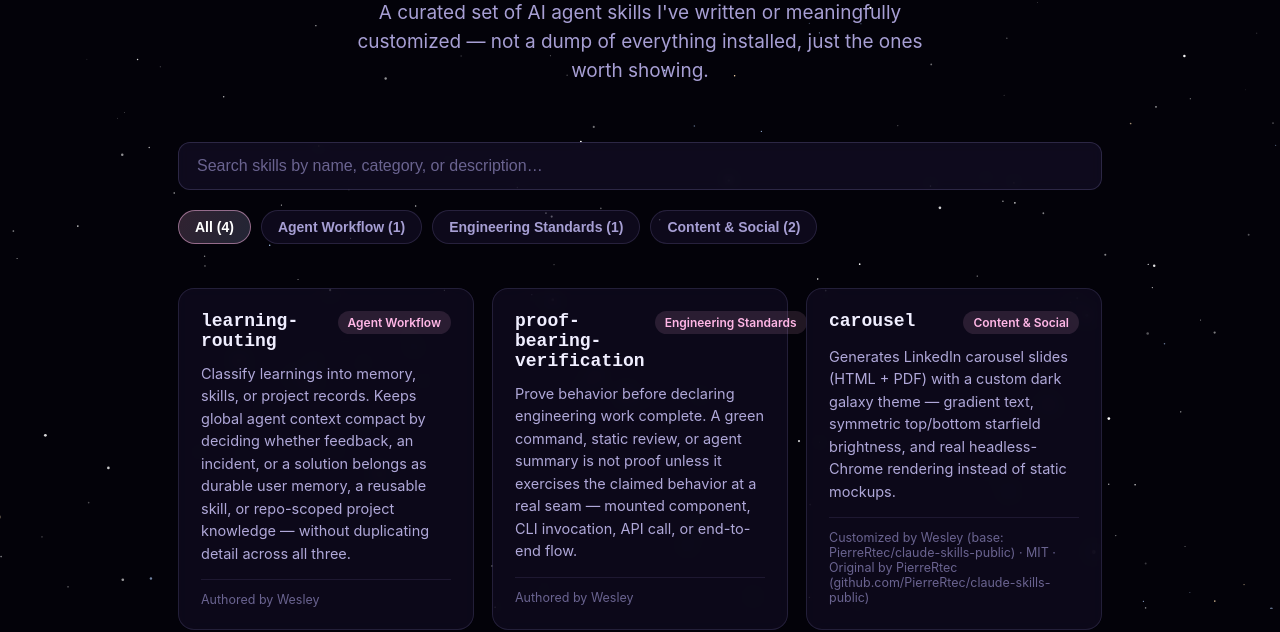
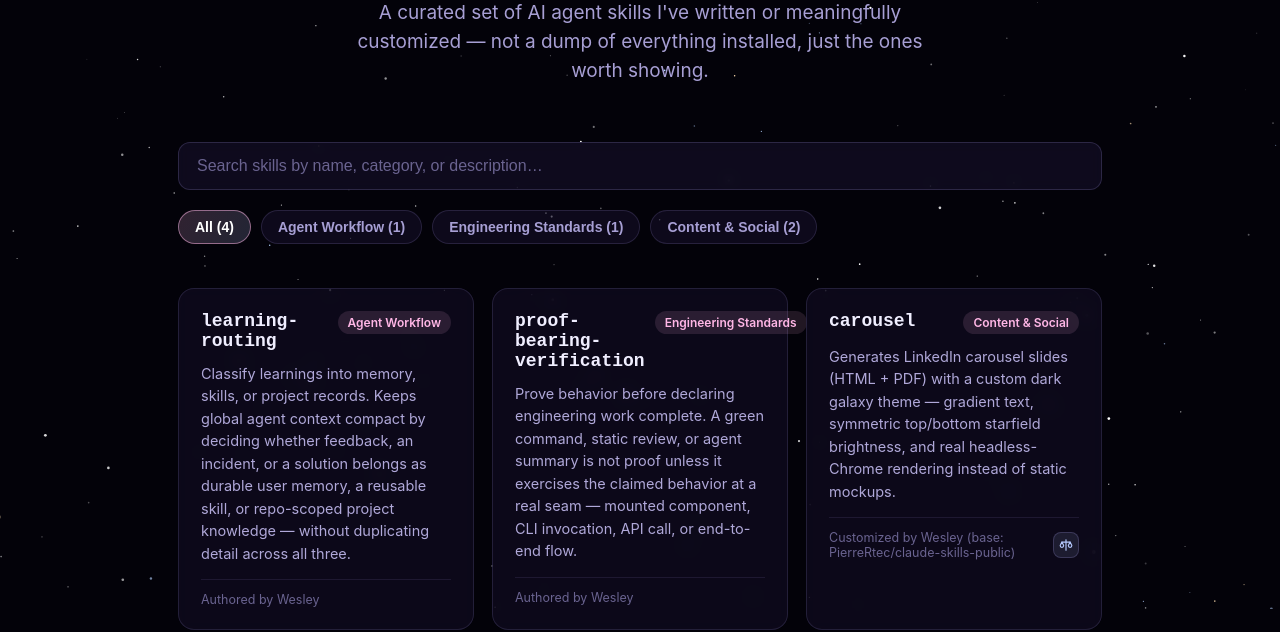
Before and after one commit to wesleymatosdev/skills, a plain HTML site: page www/index.html in a window 1280 px wide. Shown: the part 191-823 px from the top of the page. Drawn offline with Linux system fonts and the light colour scheme.

Commit message:
feat: SVG license badge with hover tooltip (inspired by tight-spacing tooltip patterns)

```diff
--- a/www/index.html
+++ b/www/index.html
@@ -72,7 +72,37 @@
   .card .provenance {
     margin-top: 14px; font-size: 12.5px; color: #6a6390;
     border-top: 1px solid rgba(184, 170, 255, 0.1); padding-top: 12px;
+    display: flex; align-items: center; justify-content: space-between; gap: 10px;
   }
+  .provenance .prov-text { flex: 1; }
+
+  .license-badge {
+    position: relative; display: inline-flex; align-items: center; justify-content: center;
+    width: 26px; height: 26px; border-radius: 8px; flex-shrink: 0;
+    background: rgba(182, 201, 255, 0.1); border: 1px solid rgba(184, 170, 255, 0.2);
+    color: #b6c9ff; text-decoration: none; transition: all 0.15s ease;
+  }
+  .license-badge:hover {
+    background: rgba(255, 182, 230, 0.14); border-color: rgba(255, 182, 230, 0.4);
+    color: #ffb6e6; transform: translateY(-1px);
+  }
+  .license-badge svg { width: 14px; height: 14px; }
+  .license-badge .tooltip {
+    position: absolute; bottom: calc(100% + 6px); right: 0;
+    background: #e8e6ff; border: none;
+    color: #14102a; font-size: 11.5px; font-weight: 600; white-space: nowrap;
+    padding: 5px 9px; border-radius: 6px; pointer-events: none;
+    opacity: 0; transform: scale(0.92); transform-origin: bottom right;
+    transition: opacity 0.08s ease, transform 0.08s ease;
+    box-shadow: 0 4px 16px rgba(0,0,0,0.35);
+    max-width: 260px; overflow: hidden; text-overflow: ellipsis;
+  }
+  .license-badge .tooltip::after {
+    content: ''; position: absolute; top: 100%; right: 10px;
+    width: 7px; height: 7px; background: #e8e6ff;
+    transform: rotate(45deg) translateY(-4px);
+  }
+  .license-badge:hover .tooltip { opacity: 1; transform: scale(1); }
 
   footer { text-align: center; margin-top: 80px; font-size: 13px; color: #6a6390; }
   footer a { color: #a79fd4; text-decoration: none; }
@@ -148,16 +178,37 @@
     filtered.forEach(s => {
       const card = document.createElement('div');
       card.className = 'card';
-      const provenance = s.authored
+
+      const LICENSE_URLS = {
+        'MIT': 'https://opensource.org/license/mit',
+        'Apache-2.0': 'https://www.apache.org/licenses/LICENSE-2.0',
+      };
+      const licenseIcon = `<svg viewBox="0 0 24 24" fill="none" stroke="currentColor" stroke-width="2" stroke-linecap="round" stroke-linejoin="round">
+        <path d="M12 3v18"/><path d="M5 7h14"/>
+        <path d="M5 7l-3 6a3 3 0 0 0 6 0z"/>
+        <path d="M19 7l-3 6a3 3 0 0 0 6 0z"/>
+      </svg>`;
+
+      const provText = s.authored
         ? 'Authored by Wesley'
-        : `Customized by Wesley (base: ${s.source || 'community'}) · ${s.license || ''} · ${s.attribution || ''}`;
+        : `Customized by Wesley (base: ${s.source || 'community'})`;
+
+      const licenseBadge = (!s.authored && s.license) ? `
+        <a class="license-badge" href="${LICENSE_URLS[s.license] || '#'}" target="_blank" rel="noopener">
+          ${licenseIcon}
+          <span class="tooltip">${s.license}${s.attribution ? ' · ' + s.attribution : ''}</span>
+        </a>` : '';
+
       card.innerHTML = `
         <div class="card-top">
           <h3>${s.title}</h3>
           <span class="badge">${s.category}</span>
         </div>
         <p>${s.description}</p>
-        <div class="provenance">${provenance}</div>
+        <div class="provenance">
+          <span class="prov-text">${provText}</span>
+          ${licenseBadge}
+        </div>
       `;
       grid.appendChild(card);
     });
```
